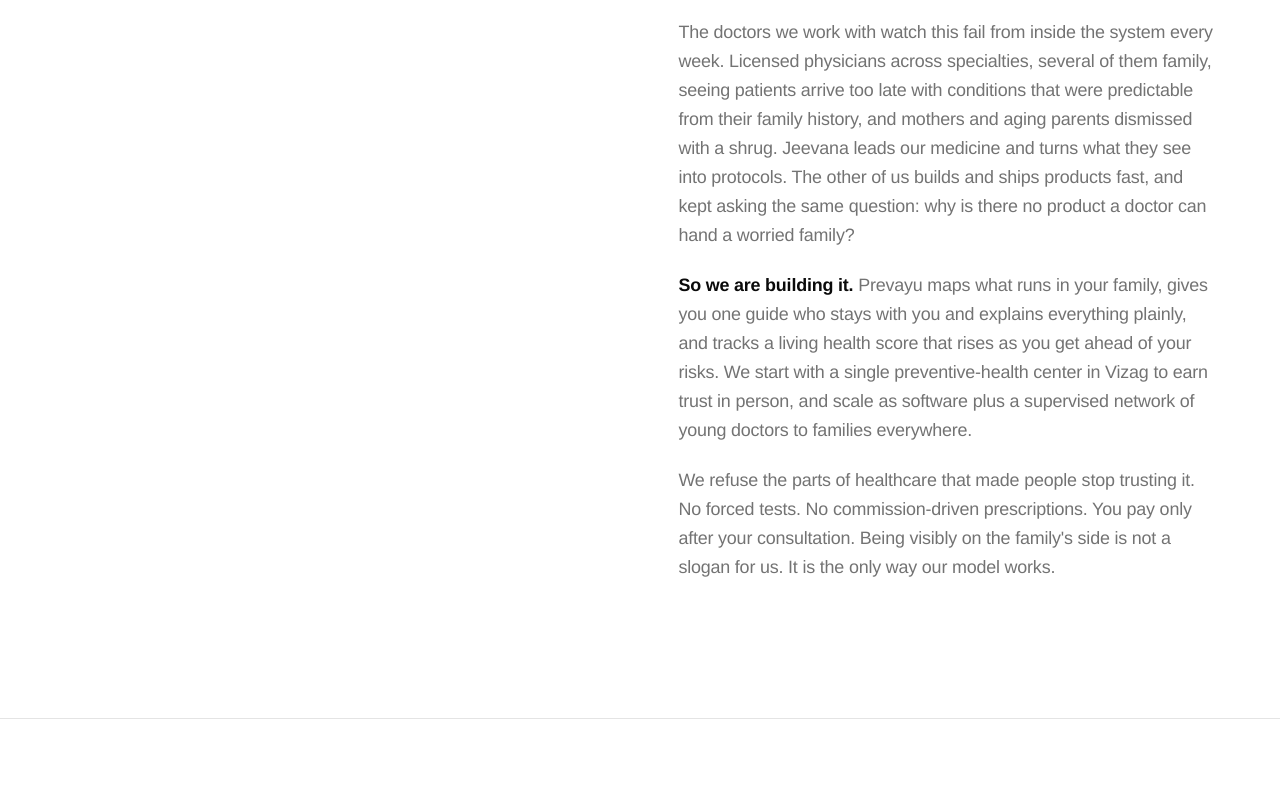
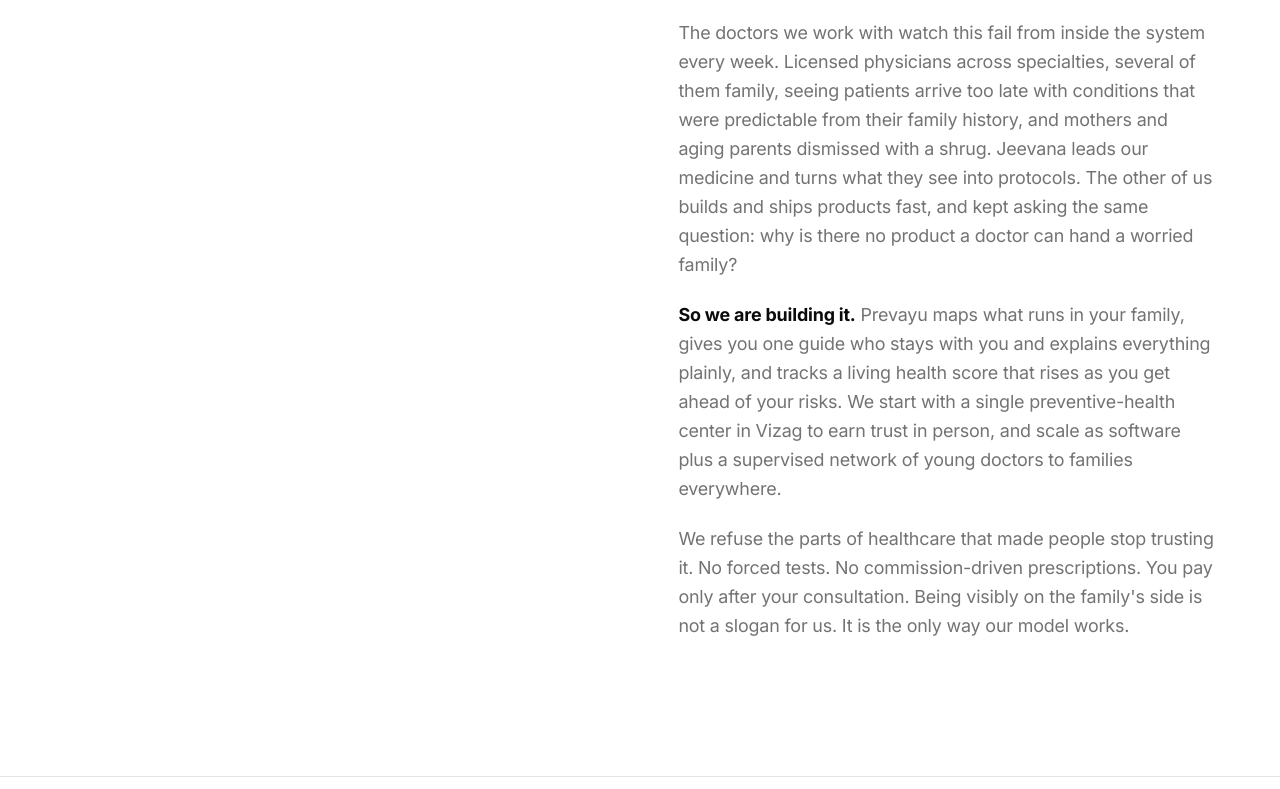
Before and after one commit to asrithcheepurupalli/prevayu, a plain HTML site: page about.html in a window 1280 px wide. Shown: the part 801-1590 px from the top of the page. Drawn offline with Linux system fonts and the light colour scheme.

Commit message:
Embed Inter + JetBrains Mono web fonts so typography renders identically on Windows and all devices (was falling back to Arial off-Mac)

```diff
--- a/about.html
+++ b/about.html
@@ -17,6 +17,9 @@
 <meta property="og:image" content="https://prevayu.vercel.app/og-image.png">
 <meta name="twitter:card" content="summary_large_image">
 <meta name="twitter:image" content="https://prevayu.vercel.app/og-image.png">
+<link rel="preconnect" href="https://fonts.googleapis.com">
+<link rel="preconnect" href="https://fonts.gstatic.com" crossorigin>
+<link href="https://fonts.googleapis.com/css2?family=Inter:wght@400;500;600;700;800&family=JetBrains+Mono:wght@400;500&display=swap" rel="stylesheet">
 <link rel="stylesheet" href="/styles.css">
 </head>
 <body>
--- a/styles.css
+++ b/styles.css
@@ -8,8 +8,8 @@
   --inv-ink: #ffffff;
   --inv-mut: #a3a3a3;
   --inv-line: #2a2a2a;
-  --sans: "Helvetica Neue", "Helvetica", "Arial", system-ui, sans-serif;
-  --mono: ui-monospace, "SF Mono", "Menlo", "Cascadia Code", monospace;
+  --sans: "Inter", "Helvetica Neue", "Helvetica", "Arial", system-ui, sans-serif;
+  --mono: "JetBrains Mono", ui-monospace, "SF Mono", "Menlo", "Cascadia Code", monospace;
 }
 @media (prefers-color-scheme: dark) {
   :root {
```
Also changed, not shown: family-risk.html (+3 -0 lines), get-started.html (+3 -0 lines), how-it-works.html (+3 -0 lines), index.html (+3 -0 lines).
